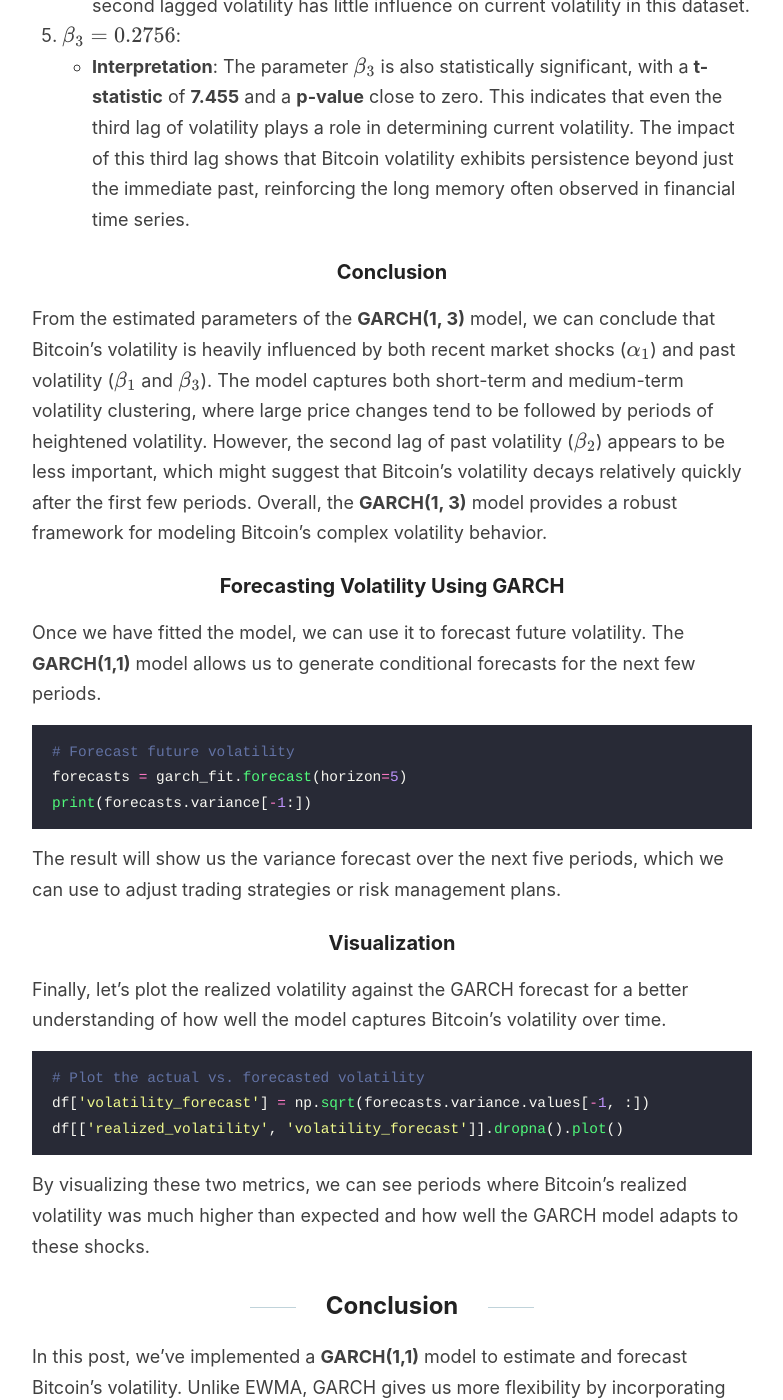
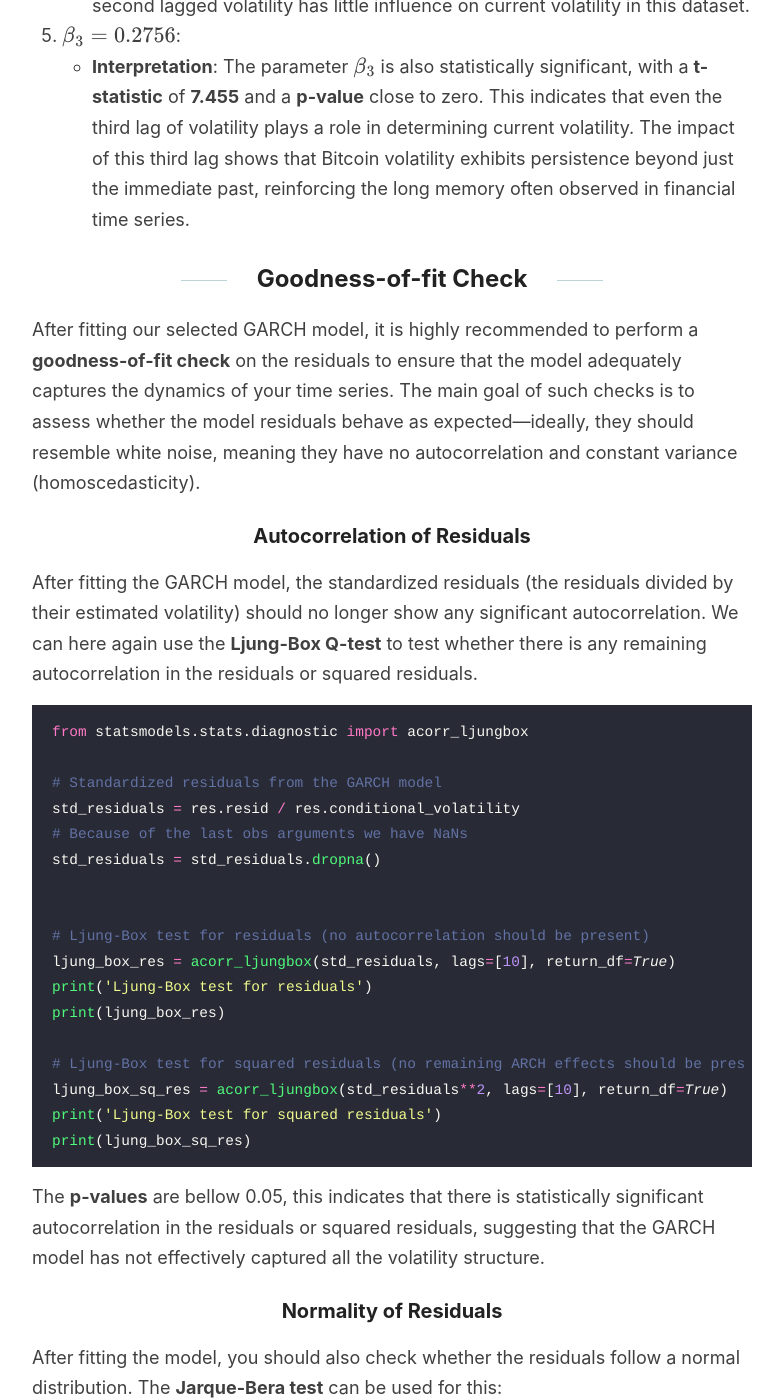
Before and after one commit to Zaltarba/blog, a Jekyll site: the page built from _posts/2024-09-23-BitcoinVolatility-2.md, in a window 1280 px wide and 1400 px high, scrolled down 12913 px. Shown: the whole window, without its empty margins (248-1031 px from the left). Built offline with Jekyll 4.4.1, drawn with Linux system fonts in a browser that asks for light colours; formulas are drawn with MathJax 3; some of the changed text lies outside the part shown.

Commit message:
Update 2024-09-23-BitcoinVolatility-2.md

````diff
--- a/_posts/2024-09-23-BitcoinVolatility-2.md
+++ b/_posts/2024-09-23-BitcoinVolatility-2.md
@@ -357,17 +357,60 @@ The summary output from fitting the **GARCH(1, 3)** model provides us with the e
 5. **$\beta_3 = 0.2756$**:
    - **Interpretation**: The parameter $\beta_3$ is also statistically significant, with a **t-statistic** of **7.455** and a **p-value** close to zero. This indicates that even the third lag of volatility plays a role in determining current volatility. The impact of this third lag shows that Bitcoin volatility exhibits persistence beyond just the immediate past, reinforcing the long memory often observed in financial time series.
 
-### Conclusion
+## Goodness-of-fit Check
 
-From the estimated parameters of the **GARCH(1, 3)** model, we can conclude that Bitcoin’s volatility is heavily influenced by both recent market shocks ($\alpha_1$) and past volatility ($\beta_1$ and $\beta_3$). The model captures both short-term and medium-term volatility clustering, where large price changes tend to be followed by periods of heightened volatility. However, the second lag of past volatility ($\beta_2$) appears to be less important, which might suggest that Bitcoin’s volatility decays relatively quickly after the first few periods. Overall, the **GARCH(1, 3)** model provides a robust framework for modeling Bitcoin’s complex volatility behavior.
+After fitting our selected GARCH model, it is highly recommended to perform a **goodness-of-fit check** on the residuals to ensure that the model adequately captures the dynamics of your time series. The main goal of such checks is to assess whether the model residuals behave as expected—ideally, they should resemble white noise, meaning they have no autocorrelation and constant variance (homoscedasticity).
 
-### Forecasting Volatility Using GARCH
+### Autocorrelation of Residuals
 
-Once we have fitted the model, we can use it to forecast future volatility. The **GARCH(1,1)** model allows us to generate conditional forecasts for the next few periods.
+After fitting the GARCH model, the standardized residuals (the residuals divided by their estimated volatility) should no longer show any significant autocorrelation. We can here again use the **Ljung-Box Q-test** to test whether there is any remaining autocorrelation in the residuals or squared residuals.
+
+```python
+from statsmodels.stats.diagnostic import acorr_ljungbox
+
+# Standardized residuals from the GARCH model
+std_residuals = res.resid / res.conditional_volatility
+# Because of the last obs arguments we have NaNs
+std_residuals = std_residuals.dropna()
+
+
+# Ljung-Box test for residuals (no autocorrelation should be present)
+ljung_box_res = acorr_ljungbox(std_residuals, lags=[10], return_df=True)
+print('Ljung-Box test for residuals')
+print(ljung_box_res)
+
+# Ljung-Box test for squared residuals (no remaining ARCH effects should be present)
+ljung_box_sq_res = acorr_ljungbox(std_residuals**2, lags=[10], return_df=True)
+print('Ljung-Box test for squared residuals')
+print(ljung_box_sq_res)
+```
+
+The **p-values** are bellow 0.05, this indicates that there is statistically significant autocorrelation in the residuals or squared residuals, suggesting that the GARCH model has not effectively captured all the volatility structure.
+
+### Normality of Residuals
+
+After fitting the model, you should also check whether the residuals follow a normal distribution. The **Jarque-Bera test** can be used for this:
+
+```python
+from scipy.stats import jarque_bera
+
+# Perform Jarque-Bera test on standardized residuals
+jb_stat, jb_p_value = jarque_bera(std_residuals)
+print(f'Jarque-Bera Test Statistic: {jb_stat}')
+print(f'P-value: {jb_p_value}')
+```
+
+- A **p-value** greater than 0.05 indicates that the residuals do not significantly deviate from normality. However, financial returns often exhibit fat tails, so it’s common for the residuals to deviate slightly from normality.
+
+We can confirm that our model is well-suited for the data and provides reliable forecasts of volatility.
+
+## Forecasting Volatility Using GARCH
+
+Once we have select and fit one model, we can use it to forecast future volatility. The **GARCH(1,3)** model allows us to generate conditional forecasts for the next few periods.
 
 ```python
 # Forecast future volatility
-forecasts = garch_fit.forecast(horizon=5)
+forecasts = garch_fit.forecast(horizon=60)
 print(forecasts.variance[-1:])
 ```
 
````
Also changed, not shown: other parts of _posts/2024-09-23-BitcoinVolatility-2.md (+1 -1 lines).
